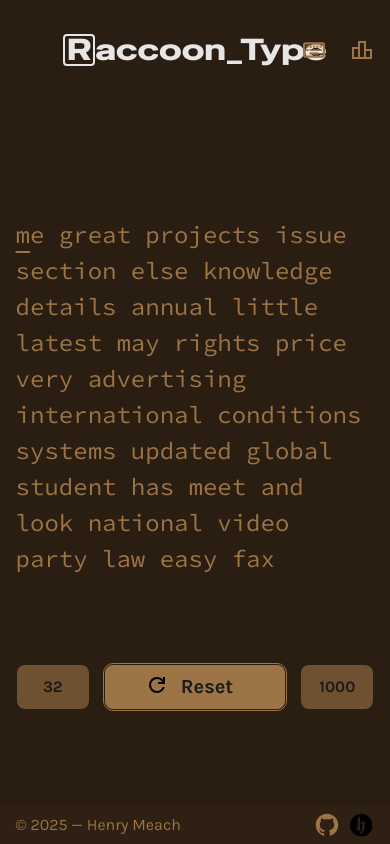
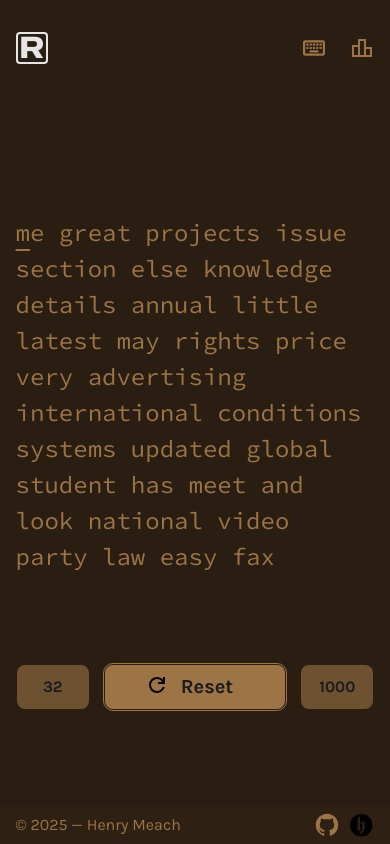
Before and after one commit to henrymeach/raccoontype, a React (Vite) app: page / in a window 390 px wide. Built offline with nearby package versions, Linux system fonts and the light colour scheme.

Commit message:
Responsive layout header

```diff
--- a/src/components/Layout.tsx
+++ b/src/components/Layout.tsx
@@ -6,12 +6,12 @@
 
   return (
     <div className='relative min-h-[100vh] flex flex-col'>
-      <header className='relative mt-8 flex justify-center items-center mx-[4%] md:mx-[10%]'>
+      <header className='relative mt-8 flex flex-col md:flex-row justify-center md:items-center mx-[4%] md:mx-[10%]'>
           <Link to='/' className='flex flex-row items-center group'>
             <div className='rounded outline-2 outline-[#e6e6e6] -outline-offset-2 w-8 h-8 flex items-center justify-center group-hover:scale-110 group-active:scale-90'>
-              <h1 className='title text-3xl'>R</h1>
+              <h2 className='title text-3xl'>R</h2>
             </div>
-            <h1 className='title text-3xl'>accoon_Type</h1>
+            <h2 className='title hidden md:block text-3xl'>accoon_Type</h2>
           </Link>
           <nav className='absolute right-0 flex space-x-6'>
             <Link to='/' >
```
